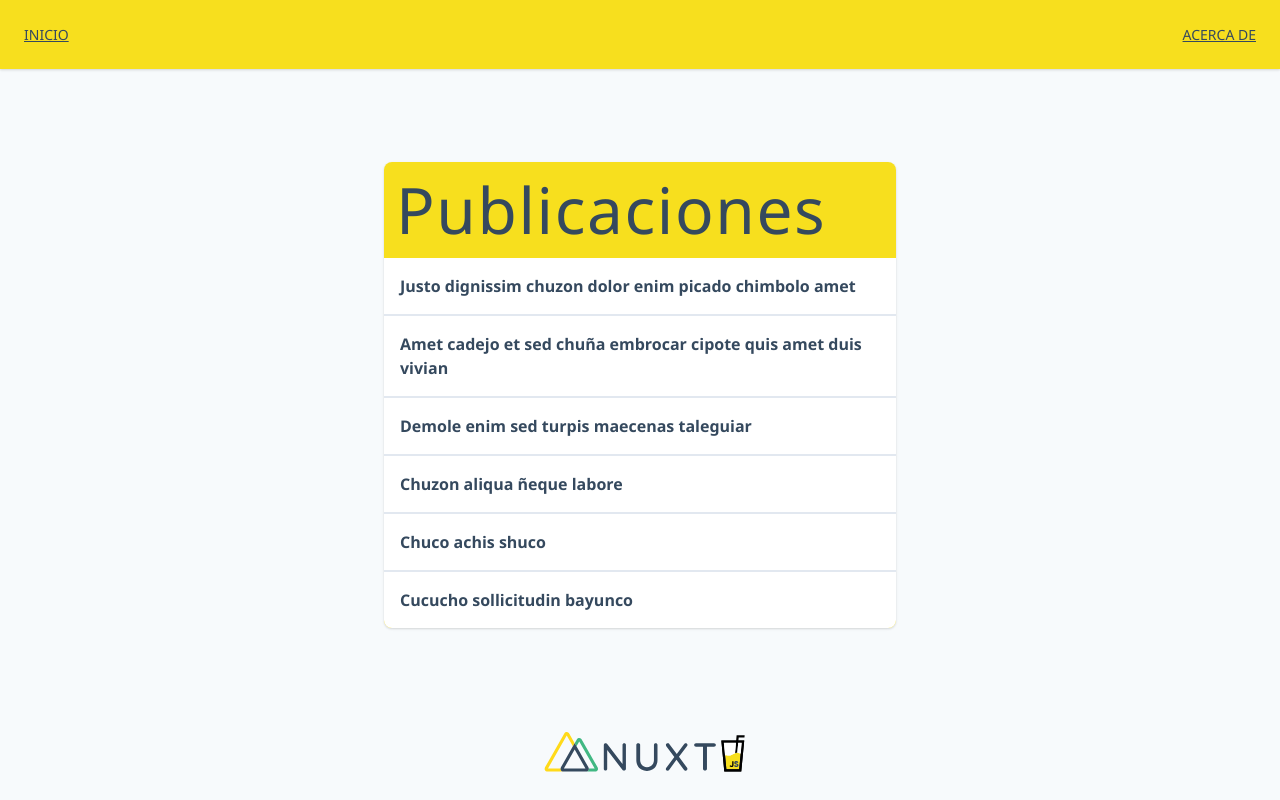
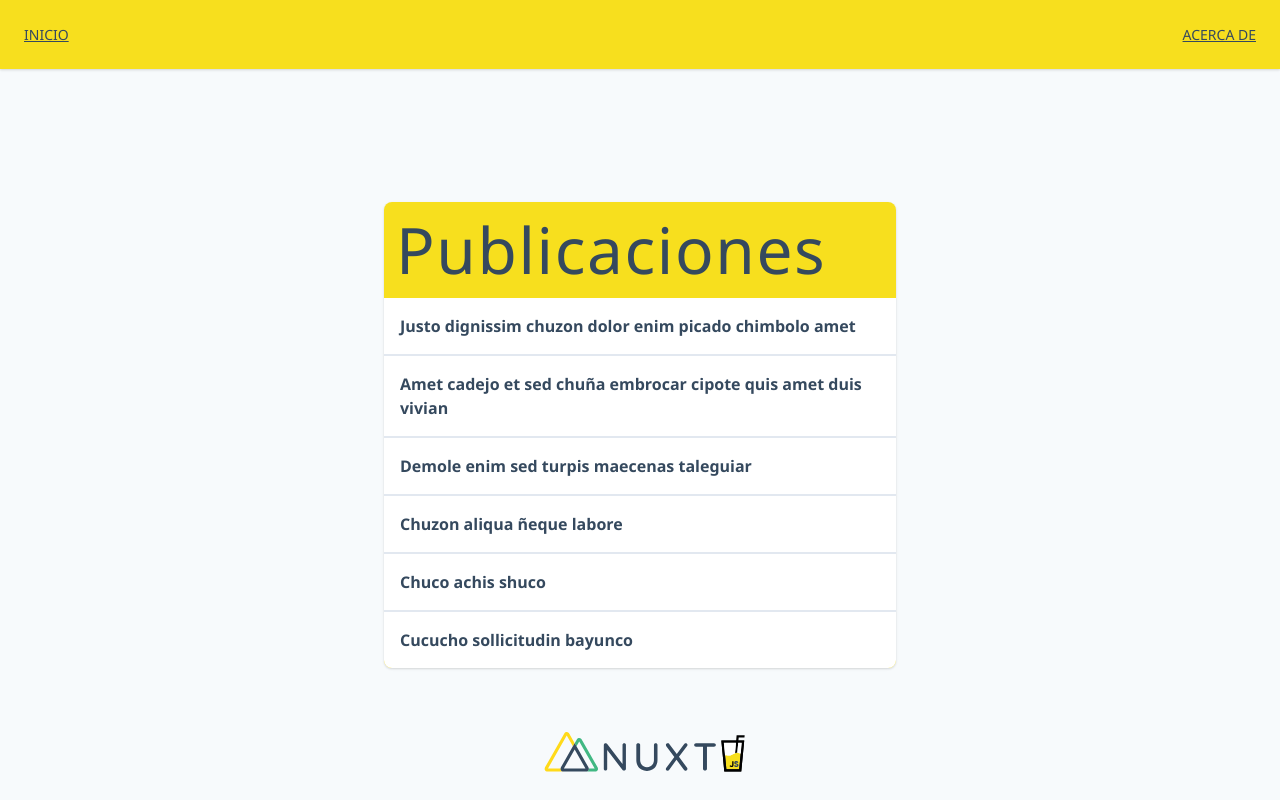
Before and after one commit to xdiegom/horchatajs-demo, a Nuxt app: page / in a window 1280 px wide. Built offline with nearby package versions, Linux system fonts and the light colour scheme.

Commit message:
:sparkles: Smart prefetching

```diff
--- a/layouts/default.vue
+++ b/layouts/default.vue
@@ -5,7 +5,7 @@
     <toolbar />
 
     <!-- Content -->
-    <div class="container flex justify-center items-center mx-auto">
+    <div class="mt-20 container flex justify-center items-center mx-auto">
       <transition name="page">
         <nuxt />
       </transition>
```
